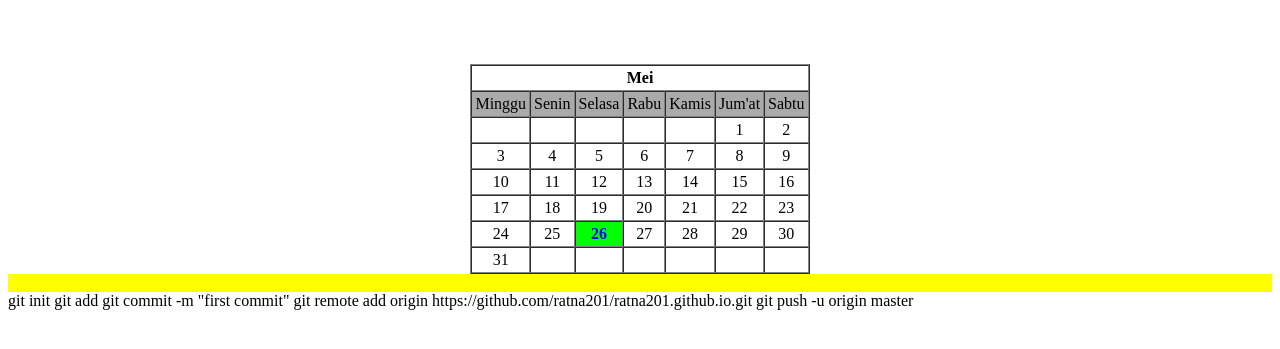
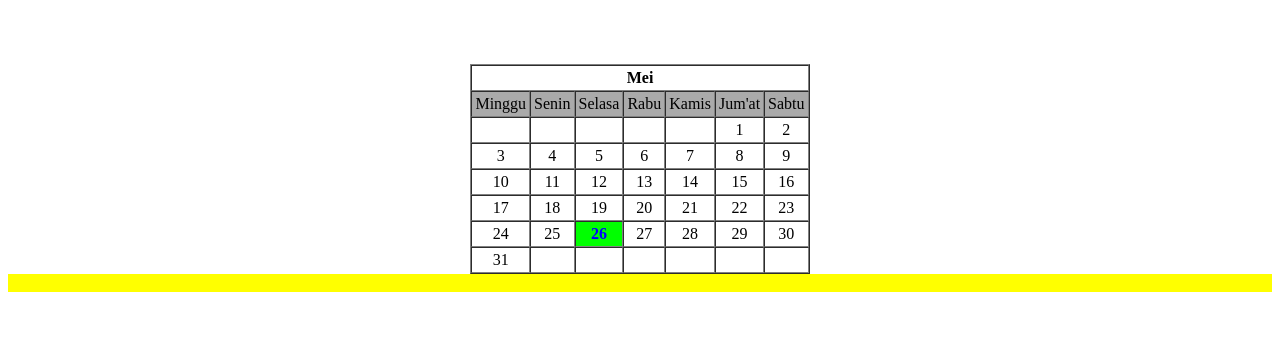
Before and after one commit to ratna201/wawa, a plain HTML site: page index.html in a window 1280 px wide. Shown: the part 267-616 px from the top of the page. Drawn offline with Linux system fonts and the light colour scheme.

Commit message:
Update index.html

```diff
--- a/index.html
+++ b/index.html
@@ -127,9 +127,4 @@ document.write("</table>");
  <body>
   <marquee bgcolor="yellow" width="auto">Jaga Kesehatan Ya :D</marquee>
  </body>
-git init
-git add <eweww class="html"></eweww>
-git commit -m "first commit"
-git remote add origin https://github.com/ratna201/ratna201.github.io.git
-git push -u origin master
 </html>
```
